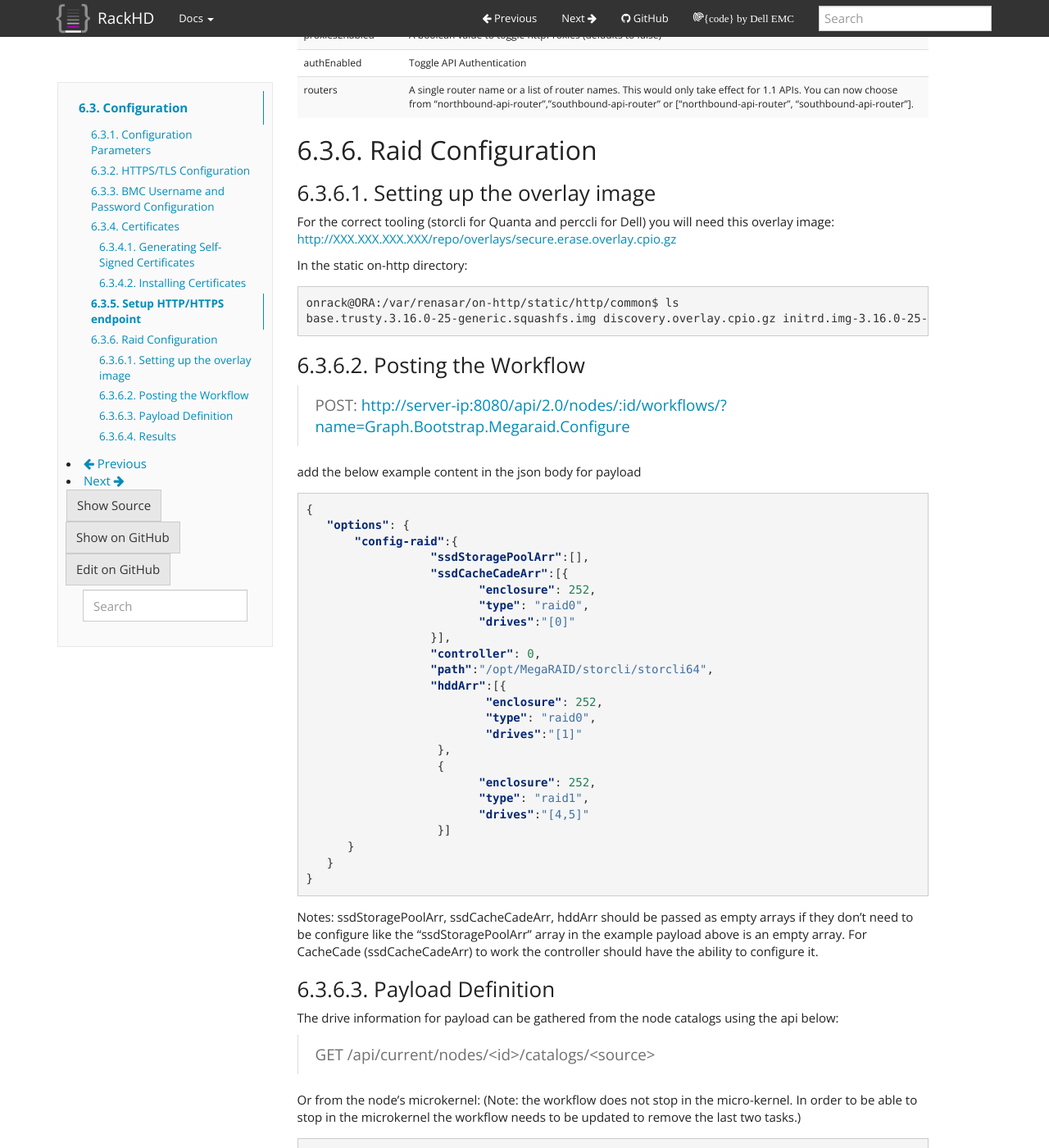
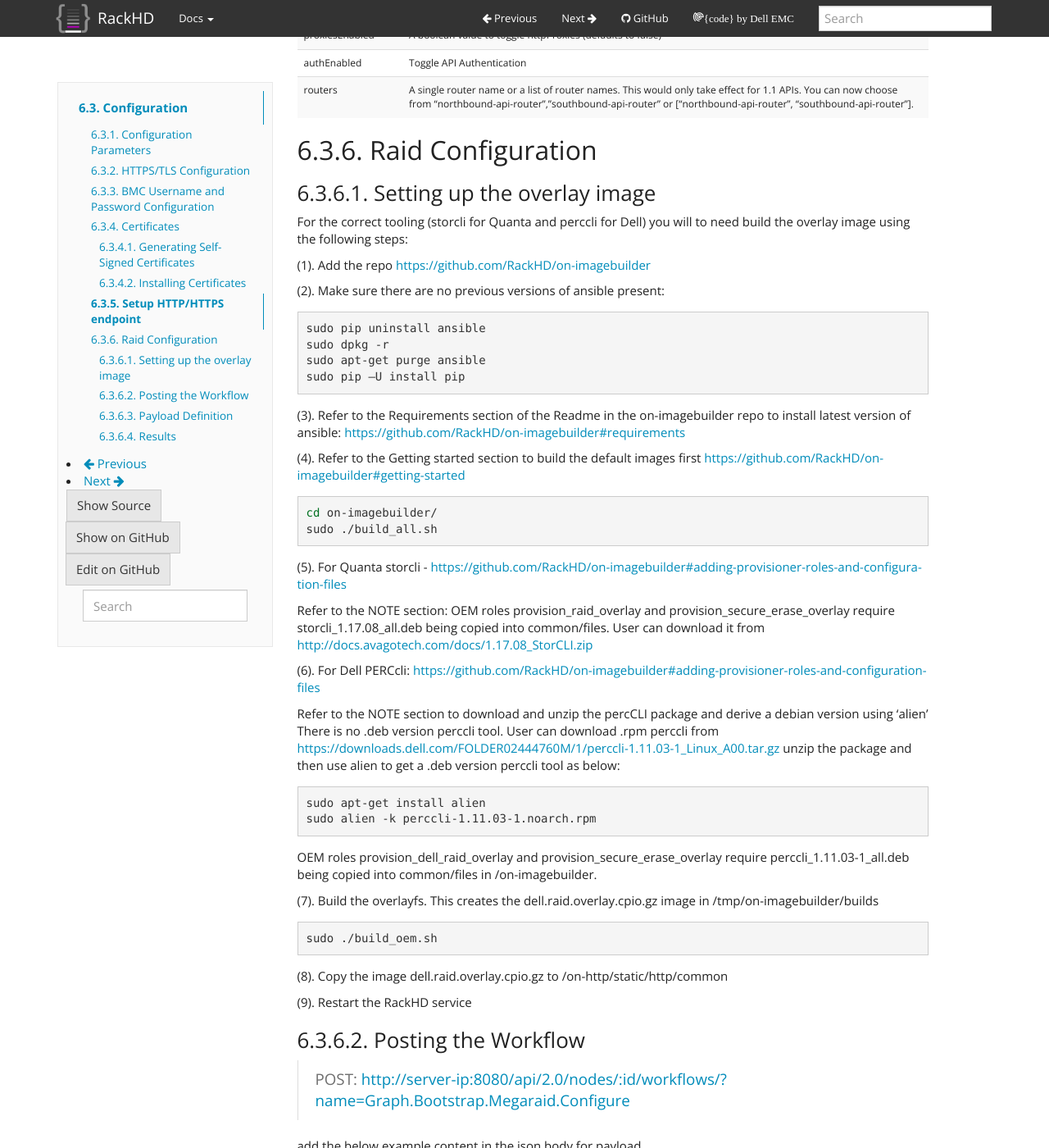
Before and after one commit to RackHD/docs, a Sphinx documentation site: the page built from docs/rackhd/configuration.rst, in a window 1280 px wide and 1400 px high, scrolled down 6277 px. Shown: the whole window at 82% size. Built offline with Sphinx 7.4.7, drawn with Linux system fonts in a browser that asks for light colours.

Commit message:
Update configuration.rst

```diff
--- a/docs/rackhd/configuration.rst
+++ b/docs/rackhd/configuration.rst
@@ -490,14 +490,55 @@ Raid Configuration
 
 Setting up the overlay image
 ^^^^^^^^^^^^^^^^^^^^^^^^^^^^
-For the correct tooling (storcli for Quanta and perccli for Dell) you will need this overlay image: http://XXX.XXX.XXX.XXX/repo/overlays/secure.erase.overlay.cpio.gz
 
-In the static on-http directory:
+For the correct tooling (storcli for Quanta and perccli for Dell) you will to need build the overlay image using the following steps:
+
+(1). Add the repo https://github.com/RackHD/on-imagebuilder
+
+(2). Make sure there are no previous versions of ansible present:
 
 .. code-block:: shell
 
-   onrack@ORA:/var/renasar/on-http/static/http/common$ ls
-   base.trusty.3.16.0-25-generic.squashfs.img discovery.overlay.cpio.gz initrd.img-3.16.0-25-generic secure.erase.overlay.cpio.gz vmlinuz-3.16.0-25-generic
+   sudo pip uninstall ansible
+   sudo dpkg -r
+   sudo apt-get purge ansible
+   sudo pip –U install pip
+
+(3). Refer to the Requirements section of the Readme in the on-imagebuilder repo to install latest version of ansible: https://github.com/RackHD/on-imagebuilder#requirements
+
+(4). Refer to the Getting started section to build the default images first https://github.com/RackHD/on-imagebuilder#getting-started
+
+.. code-block:: shell
+
+   cd on-imagebuilder/
+   sudo ./build_all.sh
+
+(5). For Quanta storcli - https://github.com/RackHD/on-imagebuilder#adding-provisioner-roles-and-configuration-files
+
+Refer to the NOTE section:  OEM roles provision_raid_overlay and provision_secure_erase_overlay require storcli_1.17.08_all.deb being copied into common/files. User can download it from http://docs.avagotech.com/docs/1.17.08_StorCLI.zip
+
+(6). For Dell PERCcli: https://github.com/RackHD/on-imagebuilder#adding-provisioner-roles-and-configuration-files
+
+Refer to the NOTE section to download and unzip the percCLI package and derive a debian version using ‘alien’
+There is no .deb version perccli tool. User can download .rpm perccli from https://downloads.dell.com/FOLDER02444760M/1/perccli-1.11.03-1_Linux_A00.tar.gz unzip the package and then use alien to get a .deb version perccli tool as below:
+
+.. code-block:: shell
+
+   sudo apt-get install alien
+   sudo alien -k perccli-1.11.03-1.noarch.rpm
+
+OEM roles provision_dell_raid_overlay and provision_secure_erase_overlay require perccli_1.11.03-1_all.deb being copied into common/files in /on-imagebuilder.
+
+(7). Build the overlayfs.  This creates the dell.raid.overlay.cpio.gz image in /tmp/on-imagebuilder/builds
+
+.. code-block:: shell
+
+   sudo ./build_oem.sh
+
+(8). Copy the image dell.raid.overlay.cpio.gz to /on-http/static/http/common
+
+(9). Restart the RackHD service
+
 
 Posting the Workflow
 ^^^^^^^^^^^^^^^^^^^^
```
